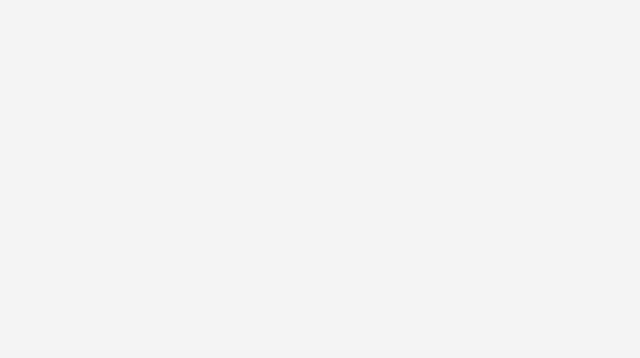
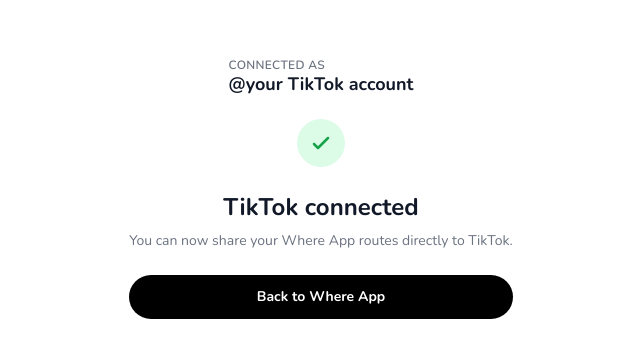
Before and after one commit to where-app-hq/where-landing-page, a Next.js app: page /auth/tiktok/connected in a window 1280 px wide. Before the commit this address had no page. Shown: the part 212-570 px from the top of the page, without its empty margins (319-959 px from the left). Built offline with nearby package versions, Linux system fonts and the light colour scheme.

Commit message:
feat: TikTok OAuth callback, connected, and error pages

```diff
--- /dev/null
+++ b/app/auth/tiktok/callback/route.ts
@@ -0,0 +1,63 @@
+import { NextRequest, NextResponse } from 'next/server'
+
+const TOKEN_URL = 'https://open.tiktokapis.com/v2/oauth/token/'
+const USER_URL = 'https://open.tiktokapis.com/v2/user/info/?fields=open_id,display_name,avatar_url'
+const REDIRECT_URI = process.env.TIKTOK_REDIRECT_URI ?? 'https://where.app/auth/tiktok/callback'
+
+export async function GET(req: NextRequest) {
+  const { searchParams } = new URL(req.url)
+  const code = searchParams.get('code')
+  const error = searchParams.get('error')
+
+  if (error || !code) {
+    const reason = error ?? 'no_code'
+    return NextResponse.redirect(new URL(`/auth/tiktok/error?reason=${reason}`, req.url))
+  }
+
+  const clientKey = process.env.TIKTOK_CLIENT_KEY
+  const clientSecret = process.env.TIKTOK_CLIENT_SECRET
+
+  if (!clientKey || !clientSecret) {
+    return NextResponse.redirect(new URL('/auth/tiktok/error?reason=config', req.url))
+  }
+
+  // Exchange authorization code for access token
+  const tokenRes = await fetch(TOKEN_URL, {
+    method: 'POST',
+    headers: { 'Content-Type': 'application/x-www-form-urlencoded' },
+    body: new URLSearchParams({
+      client_key: clientKey,
+      client_secret: clientSecret,
+      code,
+      grant_type: 'authorization_code',
+      redirect_uri: REDIRECT_URI,
+    }),
+  })
+
+  const tokenData = await tokenRes.json()
+
+  if (!tokenRes.ok || !tokenData.access_token) {
+    return NextResponse.redirect(new URL('/auth/tiktok/error?reason=token_exchange', req.url))
+  }
+
+  const { access_token, refresh_token, open_id } = tokenData
+
+  // Fetch TikTok display name and avatar
+  const userRes = await fetch(USER_URL, {
+    headers: { Authorization: `Bearer ${access_token}` },
+  })
+
+  const userData = await userRes.json()
+  const user = userData.data?.user ?? {}
+
+  const params = new URLSearchParams({
+    open_id: open_id ?? user.open_id ?? '',
+    display_name: user.display_name ?? '',
+    avatar_url: user.avatar_url ?? '',
+  })
+
+  // In production: persist access_token + refresh_token tied to open_id here.
+  // For now the connected page shows the linked account for the demo flow.
+
+  return NextResponse.redirect(new URL(`/auth/tiktok/connected?${params}`, req.url))
+}
--- /dev/null
+++ b/app/auth/tiktok/connected/page.tsx
@@ -0,0 +1,54 @@
+import Image from 'next/image'
+import Link from 'next/link'
+
+interface Props {
+  searchParams: { display_name?: string; avatar_url?: string; open_id?: string }
+}
+
+export default function TikTokConnected({ searchParams }: Props) {
+  const { display_name, avatar_url } = searchParams
+  const name = display_name || 'your TikTok account'
+
+  return (
+    <main className="min-h-screen flex flex-col items-center justify-center px-6 bg-white dark:bg-black">
+      <div className="max-w-sm w-full flex flex-col items-center gap-6 text-center">
+        <div className="flex items-center gap-3">
+          {avatar_url && (
+            <Image
+              src={avatar_url}
+              alt={name}
+              width={56}
+              height={56}
+              className="rounded-full border border-gray-200"
+              unoptimized
+            />
+          )}
+          <div className="text-left">
+            <p className="text-xs text-gray-500 uppercase tracking-wide font-semibold">Connected as</p>
+            <p className="font-bold text-gray-900 dark:text-white text-lg leading-tight">@{name}</p>
+          </div>
+        </div>
+
+        <div className="w-12 h-12 rounded-full bg-green-100 flex items-center justify-center">
+          <svg className="w-6 h-6 text-green-600" fill="none" stroke="currentColor" viewBox="0 0 24 24">
+            <path strokeLinecap="round" strokeLinejoin="round" strokeWidth={2.5} d="M5 13l4 4L19 7" />
+          </svg>
+        </div>
+
+        <div>
+          <h1 className="text-2xl font-bold text-gray-900 dark:text-white">TikTok connected</h1>
+          <p className="mt-2 text-gray-500 text-sm">
+            You can now share your Where App routes directly to TikTok.
+          </p>
+        </div>
+
+        <Link
+          href="/"
+          className="w-full py-3 px-6 rounded-full bg-black dark:bg-white text-white dark:text-black font-bold text-sm text-center"
+        >
+          Back to Where App
+        </Link>
+      </div>
+    </main>
+  )
+}
--- /dev/null
+++ b/app/auth/tiktok/error/page.tsx
@@ -0,0 +1,40 @@
+import Link from 'next/link'
+
+const REASONS: Record<string, string> = {
+  access_denied: 'You declined the TikTok connection.',
+  no_code: 'No authorization code was received.',
+  token_exchange: 'We could not complete the connection. Please try again.',
+  config: 'Server configuration error. Please contact support.',
+}
+
+interface Props {
+  searchParams: { reason?: string }
+}
+
+export default function TikTokError({ searchParams }: Props) {
+  const message = REASONS[searchParams.reason ?? ''] ?? 'Something went wrong. Please try again.'
+
+  return (
+    <main className="min-h-screen flex flex-col items-center justify-center px-6 bg-white dark:bg-black">
+      <div className="max-w-sm w-full flex flex-col items-center gap-6 text-center">
+        <div className="w-12 h-12 rounded-full bg-red-100 flex items-center justify-center">
+          <svg className="w-6 h-6 text-red-600" fill="none" stroke="currentColor" viewBox="0 0 24 24">
+            <path strokeLinecap="round" strokeLinejoin="round" strokeWidth={2.5} d="M6 18L18 6M6 6l12 12" />
+          </svg>
+        </div>
+
+        <div>
+          <h1 className="text-2xl font-bold text-gray-900 dark:text-white">Connection failed</h1>
+          <p className="mt-2 text-gray-500 text-sm">{message}</p>
+        </div>
+
+        <Link
+          href="/"
+          className="w-full py-3 px-6 rounded-full bg-black dark:bg-white text-white dark:text-black font-bold text-sm text-center"
+        >
+          Back to Where App
+        </Link>
+      </div>
+    </main>
+  )
+}
```
Also changed, not shown: 1 other file (tests, documents, lock files or other folders).
